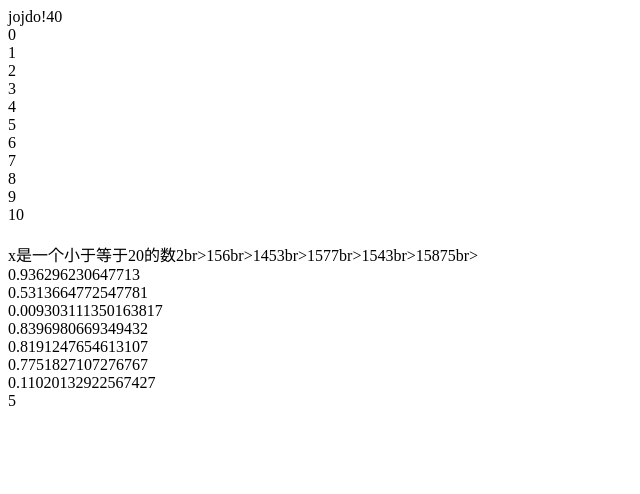
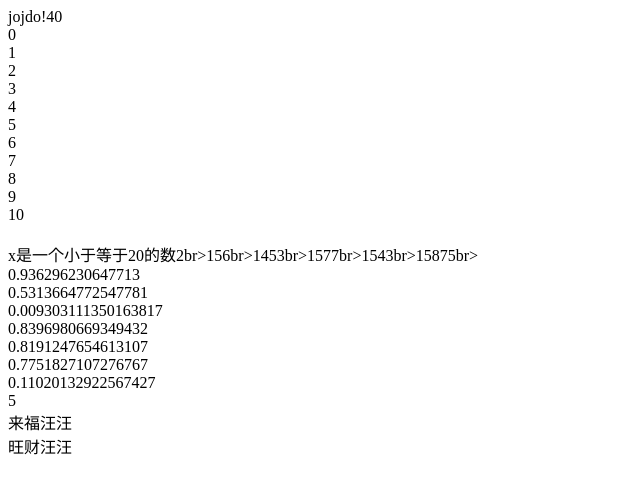
Before and after one commit to ZZY1223/startbuzz, a plain HTML site: page 666/Untitled-1.html in a window 1280 px wide. Shown: the whole page, without its empty margins (0-640 px from the left). Drawn offline with Linux system fonts and the light colour scheme.

Commit message:
Add files via upload

```diff
--- a/666/Untitled-1.html
+++ b/666/Untitled-1.html
@@ -59,6 +59,17 @@ document.write('<br>' + Math.random())
 document.write('<br>' + Math.random())
 document.write('<br>' + Math.floor (Math.random() * 10  ))
 
+function bark(weight){
+  if (weight >=15){
+    return '汪汪'
+    }else {
+      return '呜呜'
+    }
+
+}
+document.write('<br>'+'来福'+ bark (48))
+document.write('<br>'+'旺财'+ bark (20))
+
 
   </script>
 </body>
```
